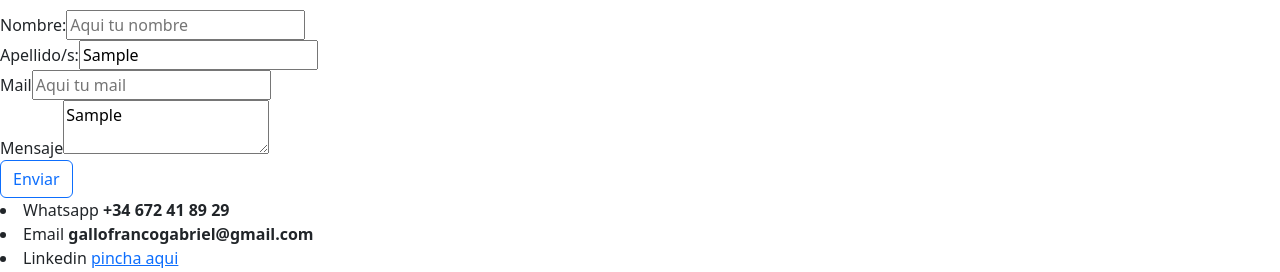
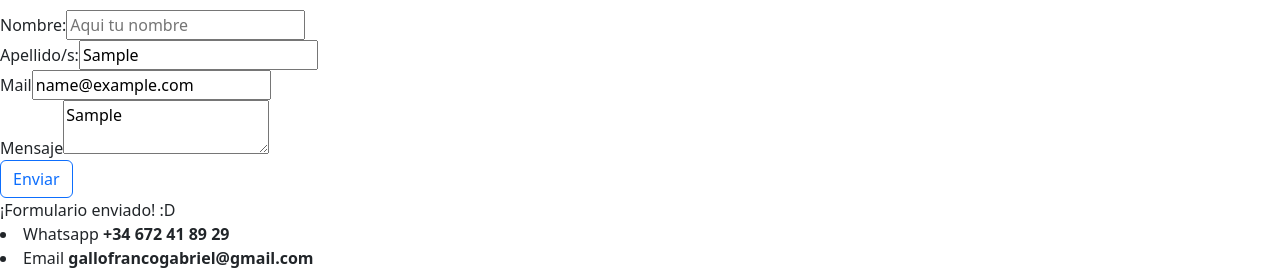
Before and after one commit to FrancoGallo/my-portfolio, a React (Create React App) app: page / in a window 1280 px wide. Both pictures are taken after typing "Sample", "Sample", "name@example.com", "Sample" into the empty fields and a click on the button "Enviar". Shown: the part 3735-4007 px from the top of the page. Built offline with nearby package versions, Linux system fonts and the light colour scheme; the HTML template or start-up script is replaced by a standard one.

Commit message:
Implementing Formik

```diff
--- a/src/components/Form.jsx
+++ b/src/components/Form.jsx
@@ -1,9 +1,11 @@
+import React, { useState } from 'react';
 // import React, { useRef } from 'react';
 // import emailjs from '@emailjs/browser';
 import Button from 'react-bootstrap/Button';
-import { Formik } from 'formik';
+import { Formik, Field, ErrorMessage } from 'formik';
 
 const Form = () => {
+  const [submittedForm, formChangeSubmitted] = useState(false)
 
   // Send function (start) ----->
   // const form = useRef();
@@ -23,25 +25,44 @@ const Form = () => {
   return (
     <Formik
       initialValues={{
-        name: '',
-        email: ''
+        user_name:''
       }}
 
-      onSubmit = {() => {console.log('Formulario enviado')}}
+      // Name validation (start) ----->
+      validate={(results) => {
+        let failed = {}
+
+        if (!results.user_name) {
+          failed.user_name = 'Sin nombre'
+        }
+        else if (!/^[a-zA-ZÀ-ÿ\s]{1,40}$/.test(results.user_name)) {
+          failed.user_name = 'Con nombre pero mal escrito'
+        }
+
+        return failed
+      }}
+      // Name validation (end) ----->
+
+      onSubmit={(results, {resetForm} ) => {
+        formChangeSubmitted(true)
+        setTimeout(() => formChangeSubmitted(false), 5000)
+        resetForm()
+      }}
     >
-      {({ values, handleSubmit, handleChange }) => (
+      {({ handleSubmit, errors, touched }) => (
         <section className='form-style-container'>
           <form onSubmit={handleSubmit}>
           {/* <form ref={form} onSubmit={sendEmail}> */}
             <div className='input-style'>
               <label for="input">Nombre:</label>
-              <input
+              <Field
                 type="text"
                 placeholder="Aqui tu nombre"
                 name="user_name"
-                value={values.name}
-                onChange={handleChange}
               />
+              <ErrorMessage name='user_name' component={() => (
+                <div>{errors.user_name}</div>
+              )} />
             </div>
 
             <div className='input-style'>
@@ -51,13 +72,7 @@ const Form = () => {
 
             <div className='input-style'>
               <label for="input">Mail</label>
-              <input
-                type="email"
-                placeholder="Aqui tu mail"
-                name="user_email"
-                value={values.email}
-                onChange={handleChange}
-              />
+              <input type="email" placeholder="Aqui tu mail" name="user_email"/>
             </div>
 
             <div className='input-style'>
@@ -66,6 +81,8 @@ const Form = () => {
             </div>
 
             <Button variant="outline-primary" type="submit">Enviar</Button>
+
+            {submittedForm && <div>¡Formulario enviado! :D</div>}
           </form>
         </section>
       )}
```
